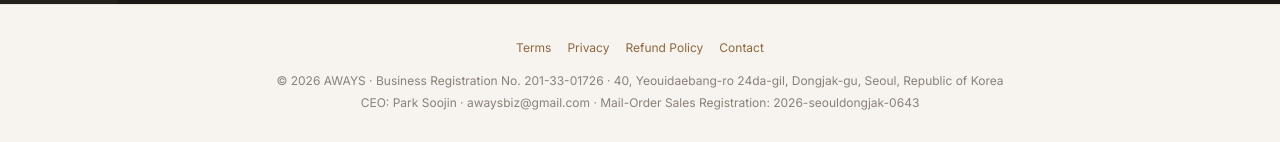
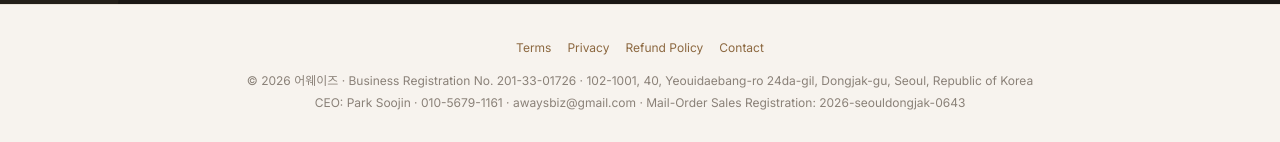
Before and after one commit to sujinsang1212-del/aways-backend, a website: page public/en/index.html in a window 1280 px wide. Shown: the part 5332-5474 px from the top of the page. Drawn offline with Linux system fonts and the light colour scheme.

Commit message:
Update index.html

```diff
--- a/public/en/index.html
+++ b/public/en/index.html
@@ -797,8 +797,8 @@ body {
     <a href="/en/refund">Refund Policy</a>
     <a href="mailto:awaysbiz@gmail.com">Contact</a>
   </div>
-  <div>© 2026 AWAYS · Business Registration No. 201-33-01726 · 40, Yeouidaebang-ro 24da-gil, Dongjak-gu, Seoul, Republic of Korea<br>
-  CEO: Park Soojin · awaysbiz@gmail.com · Mail-Order Sales Registration: 2026-seouldongjak-0643 </div>
+  <div>© 2026 어웨이즈 · Business Registration No. 201-33-01726 · 102-1001, 40, Yeouidaebang-ro 24da-gil, Dongjak-gu, Seoul, Republic of Korea<br>
+  CEO: Park Soojin · 010-5679-1161 · awaysbiz@gmail.com · Mail-Order Sales Registration: 2026-seouldongjak-0643 </div>
 </footer>
 
 <!-- Floating CTA -->
```
